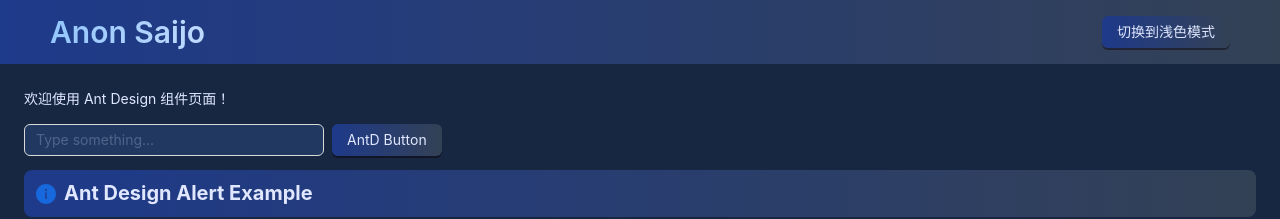
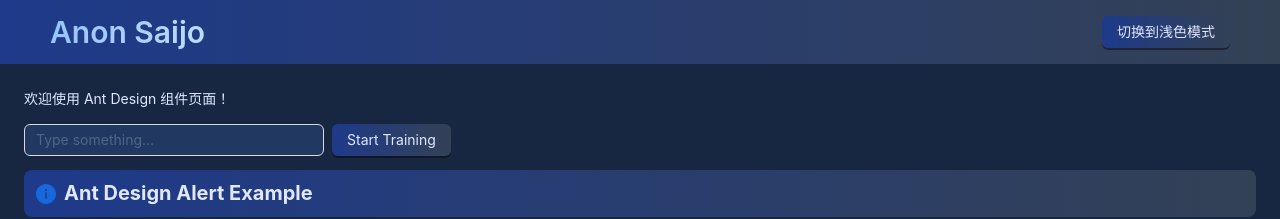
Before and after one commit to IvanAmamiya/test4sse, a Next.js app: page / in a window 1280 px wide. Shown: the top 219 px of the page. Built offline with nearby package versions, Linux system fonts and the light colour scheme; no server answers.

Commit message:
定义按钮功能

```diff
--- a/src/app/page.tsx
+++ b/src/app/page.tsx
@@ -151,7 +151,7 @@
               }}
               onClick={handlePrmBtnClick}
             >
-              AntD Button
+              Start Training
             </Button>
           </div>
           <Alert
```
